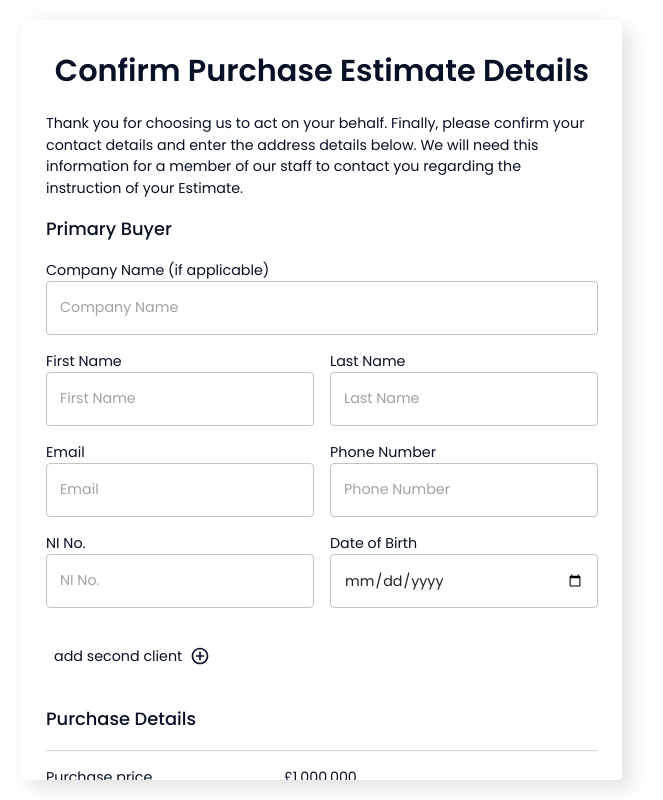
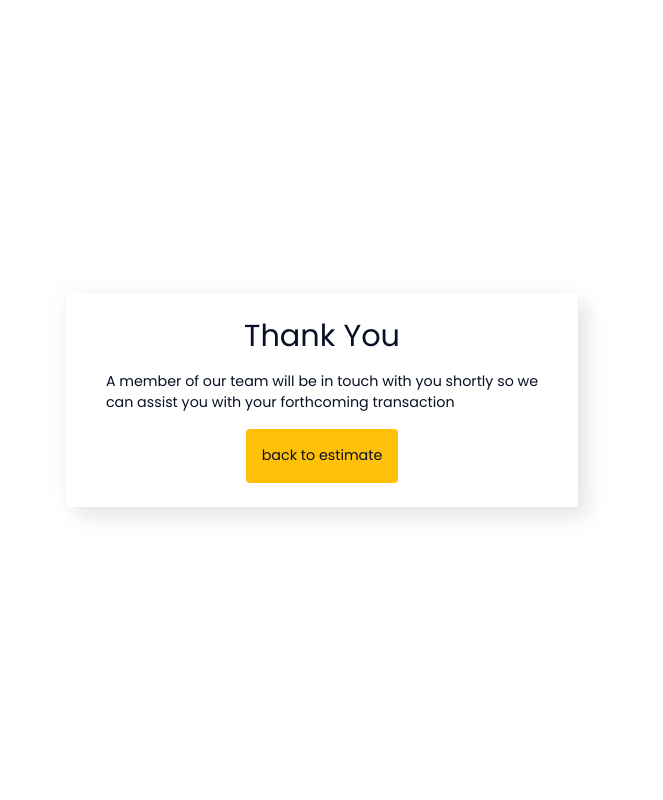
Before and after one commit to tek-juice/Quote-tool, a React (Vite) app: page /buying/yes in a window 1280 px wide. Shown: the whole page, without its empty margins (318-981 px from the left). Built offline with nearby package versions, Linux system fonts and the light colour scheme.

Commit message:
added the final screen for the buying module

```diff
--- /dev/null
+++ b/src/components/Buying/Final.tsx
@@ -0,0 +1,53 @@
+import { Box, Typography, CircularProgress, Button } from "@mui/material";
+import { useEffect, useState } from "react";
+
+const NewBuildConfirmation = () => {
+
+  const [submitting, setSubmitting] = useState(true);
+
+  useEffect(()=>{
+    if(submitting){
+      setTimeout(()=>{
+        setSubmitting(false)
+      }, 2000)
+    }
+  }
+  ,[submitting])
+
+  return (
+    <Box
+      className="shadow"
+      sx={{
+        borderRadius: 1,
+      }}
+      display={"flex"}
+      alignItems={"center"}
+      justifyContent={"center"}
+    >
+      <Box sx={{ px: 5, py: 3 }} display={"flex"} flexDirection={"column"} alignItems={"center"}>
+
+        {
+          submitting
+          ?
+          <>
+          <CircularProgress sx={{my:3}} size={60}/>
+        {/* intro section  */}
+        <Typography textAlign={"center"} variant="h5">
+          Submitting details
+        </Typography>
+          </>
+          :
+          <>
+          <Typography variant="h4">Thank You</Typography>
+          <Typography sx={{my:2}} flexWrap={"wrap"}>A member of our team will be in touch with you shortly so we <br /> can assist you with your forthcoming transaction</Typography>
+          <Button disableElevation className="small" variant="contained" sx={{py:2}} onClick={() => setSubmitting(true)}>
+            <Typography textTransform={"lowercase"}>Back to estimate</Typography>
+          </Button>
+          </>
+        }
+      </Box>
+    </Box>
+  );
+};
+
+export default NewBuildConfirmation;
--- a/src/pages/Buying/Index.tsx
+++ b/src/pages/Buying/Index.tsx
@@ -5,6 +5,7 @@ import { getActiveStep } from "../../store/data"
 import About from "../../components/Buying/About"
 import CostEstimates from "../../components/Buying/CostEstimates"
 import Confirmation from "../../components/Buying/Confirmation"
+import Final from "../../components/Buying/Final"
 
 const Index = () => {
 
@@ -37,6 +38,10 @@ const Index = () => {
           </PurchaseEstimateLayout>
 
             :
+            activeStep == 4
+            ?
+              <Final/>
+            :
           ""
 
   )
--- a/src/store/data.ts
+++ b/src/store/data.ts
@@ -4,7 +4,7 @@ import { State, Store } from "../types";
 const initialState: State = {
 
     // stepper  data
-    activeStep: 3,
+    activeStep: 4,
     steps: [
         'purchase details',
         'About you',
```
